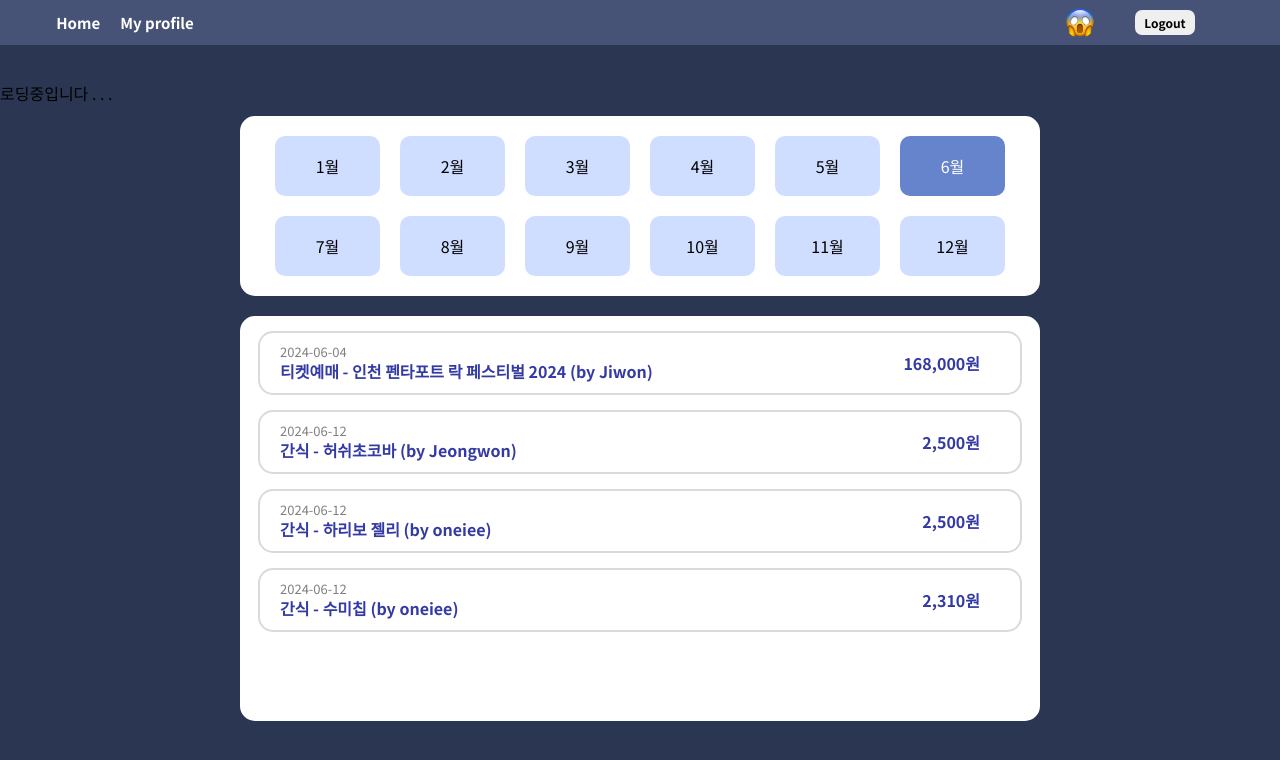
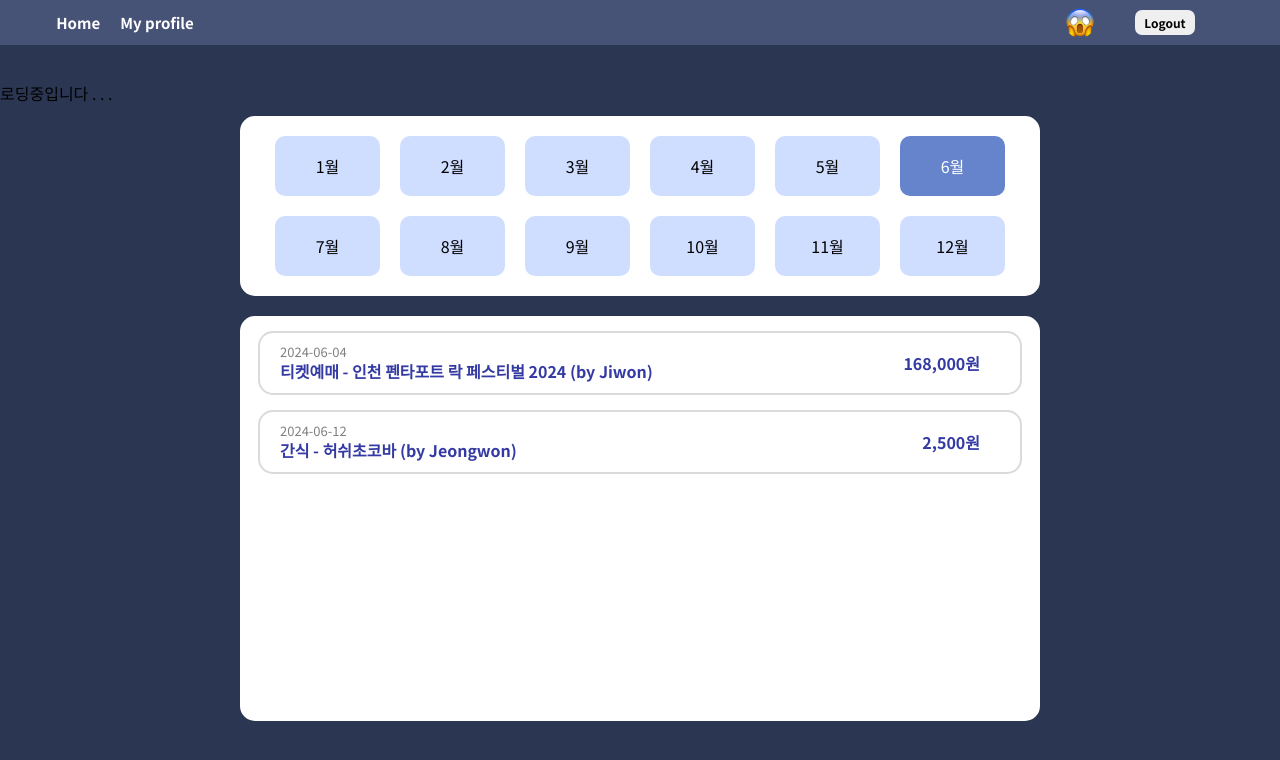
Before and after one commit to oneieo/react-advanced-project, a React (Vite) app: page / in a window 1280 px wide. Shown: the top 760 px of the page. Built offline with nearby package versions, Linux system fonts and the light colour scheme; no server answers; data requests are answered from the project's data file; sample sign-in values are in the browser's storage.

Commit message:
update: 지출 데이터 삭제 기능

```diff
--- a/db.json
+++ b/db.json
@@ -136,24 +136,6 @@
       "createdBy": "oneiee"
     },
     {
-      "id": "06640016-cfa4-4f75-a6b9-007950f4d7a6",
-      "month": 6,
-      "date": "2024-06-12",
-      "item": "간식",
-      "amount": 2500,
-      "description": "하리보 젤리",
-      "createdBy": "oneiee"
-    },
-    {
-      "id": "8d6b04d7-7f5e-41b2-b308-62c90263c005",
-      "month": 6,
-      "date": "2024-06-12",
-      "item": "간식",
-      "amount": 2310,
-      "description": "수미칩",
-      "createdBy": "oneiee"
-    },
-    {
       "id": "e6e5ee8a-b4d6-405e-bfa2-b2e3a15320b0",
       "month": 7,
       "date": "2024-07-20",
--- a/src/axios/expense.api.js
+++ b/src/axios/expense.api.js
@@ -24,3 +24,28 @@ export const postExpense = async (newExpense) => {
     alert("post 실패!");
   }
 };
+
+export const updateExpenseData = async (editedContent) => {
+  try {
+    const { data } = await axios.patch(
+      `${JSON_SERVER_HOST}/expenses`,
+      editedContent
+    );
+    return data;
+  } catch (error) {
+    console.error("Error => ", error);
+    alert("지출내역 업데이트 실패!");
+  }
+};
+
+export const deleteExpenseData = async (contentId) => {
+  try {
+    const { data } = await axios.delete(
+      `${JSON_SERVER_HOST}/expenses/${contentId}`
+    );
+    return data;
+  } catch (error) {
+    console.error("Error => ", error);
+    alert("지출내역 삭제 실패!");
+  }
+};
--- a/src/components/EditProfile/EditProfile.jsx
+++ b/src/components/EditProfile/EditProfile.jsx
@@ -5,6 +5,7 @@ import { useNavigate } from "react-router-dom";
 import { useDispatch, useSelector } from "react-redux";
 import { changeValue } from "../../redux/slices/userInfo.slice";
 import { ProfileImg } from "../NavBar/NavBar.styled";
+import { token } from "../../axios/auth.api";
 
 const EditProfile = () => {
   const navigate = useNavigate();
@@ -16,8 +17,6 @@ const EditProfile = () => {
   //const [editedUserInfo, setEditedUserInfo] = useState({});
   const user = useSelector((state) => state.userInfo.userInfo);
   const formData = new FormData();
-
-  const token = localStorage.getItem("accessToken");
 
   useEffect(() => {
     nicknameRef.current.focus();
@@ -60,7 +59,7 @@ const EditProfile = () => {
       }
     );
 
-    // 굳이 api 요청 한 번 더해야하는지 ??
+    // 굳이 api 요청 한 번 더해야하는지 ????
     const { data: userData } = await axios.get(
       "https://moneyfulpublicpolicy.co.kr/user",
       {
--- a/src/components/InputSection.jsx
+++ b/src/components/InputSection.jsx
@@ -94,6 +94,7 @@ const InputSection = () => {
     onSuccess: () => {
       // 쿼리키값 넣어주기
       queryClient.invalidateQueries(["expenses"]);
+      // 강제 새로고침
       navigate(0);
     },
   });
--- a/src/pages/Detail.jsx
+++ b/src/pages/Detail.jsx
@@ -3,8 +3,13 @@ import { useRef } from "react";
 import { useNavigate, useParams } from "react-router-dom";
 import { useDispatch, useSelector } from "react-redux";
 import { deleteContents, updateContents } from "../redux/slices/contentsSlice";
-import { useQuery } from "@tanstack/react-query";
+import { QueryClient, useMutation, useQuery } from "@tanstack/react-query";
 import axios from "axios";
+import {
+  deleteExpenseData,
+  getExpenses,
+  updateExpenseData,
+} from "../axios/expense.api";
 
 const Wrapper = styled.div`
   width: 800px;
@@ -81,14 +86,27 @@ const Button = styled.button`
 
 const Detail = () => {
   //const { prevcontents, setContents } = useContext(ContentsContext);
+  const refDate = useRef(null);
+  const refItem = useRef(null);
+  const refDescription = useRef(null);
+  const refAmount = useRef(null);
   const navigate = useNavigate();
   const { id } = useParams();
-  const dispatch = useDispatch();
-
-  const getExpensesData = async () => {
-    const { data } = await axios.get("http://localhost:5000/expenses");
-    return data;
-  };
+  const queryClient = new QueryClient();
+  const deleteExpenseMutation = useMutation({
+    mutationFn: deleteExpenseData,
+    onSuccess: () => {
+      queryClient.invalidateQueries(["expenses"]);
+      // 강제 새로고침 외에는 바로 리렌더링 되는 방법이 없을까요,,,?
+      navigate(0);
+    },
+  });
+  const updateExpenseMutation = useMutation({
+    mutationFn: updateExpenseData,
+    onSuccess: () => {
+      queryClient.invalidateQueries(["expenses"]);
+    },
+  });
 
   const {
     data: expenses,
@@ -96,7 +114,7 @@ const Detail = () => {
     isError,
   } = useQuery({
     queryKey: ["expenses"],
-    queryFn: getExpensesData,
+    queryFn: getExpenses,
   });
 
   if (isLoading) {
@@ -108,14 +126,7 @@ const Detail = () => {
 
   const matchedContent = expenses.find((content) => content.id === id);
 
-  // 1. 날짜, 항목, 내용, 금액을 나타내는 변수명에 useRef로 초기값 설정해주기
-  const refDate = useRef(null);
-  const refItem = useRef(null);
-  const refDescription = useRef(null);
-  const refAmount = useRef(null);
-
   const handleModiBtn = () => {
-    // 3. 로컬스토리지도 업데이트
     // const updatedContents = contents.map((content) => {
     //   return content.id === id
     //     ? {
@@ -130,19 +141,19 @@ const Detail = () => {
     // });
 
     // dispatch(updateContents(updatedContents));
-    // localStorage.setItem("contents", JSON.stringify(updatedContents));
+    // updateExpenseMutation.mutate();
 
     navigate("/");
   };
 
   const handleDeleteBtn = () => {
-    // const updatedContents = contents.filter((content) => content.id !== id);
-    // const isConfirmed = confirm("해당 지출내역을 삭제합니다.");
-    // if (isConfirmed) {
-    //   dispatch(deleteContents(updatedContents));
-    //   localStorage.setItem("contents", JSON.stringify(updatedContents));
-    //   navigate("/");
-    // }
+    const updatedContents = expenses.find((content) => content.id === id);
+    console.log(updatedContents.id);
+    const isConfirmed = confirm("해당 지출내역을 삭제합니다.");
+    if (isConfirmed) {
+      deleteExpenseMutation.mutate(updatedContents.id);
+      navigate("/");
+    }
   };
 
   const handleBackBtn = () => {
--- a/src/redux/slices/userInfo.slice.js
+++ b/src/redux/slices/userInfo.slice.js
@@ -13,7 +13,6 @@ const userInfoSlice = createSlice({
   initialState,
   reducers: {
     changeValue: (state, action) => {
-      //state[action.payload.type] = action.payload.content;
       state.userInfo = action.payload;
     },
   },
```
